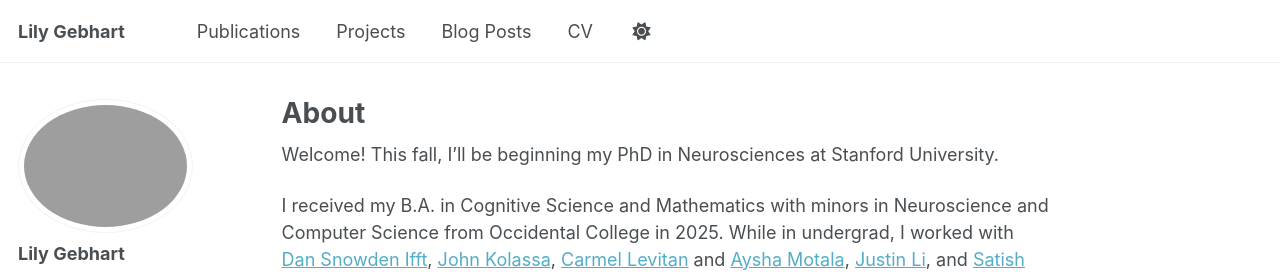
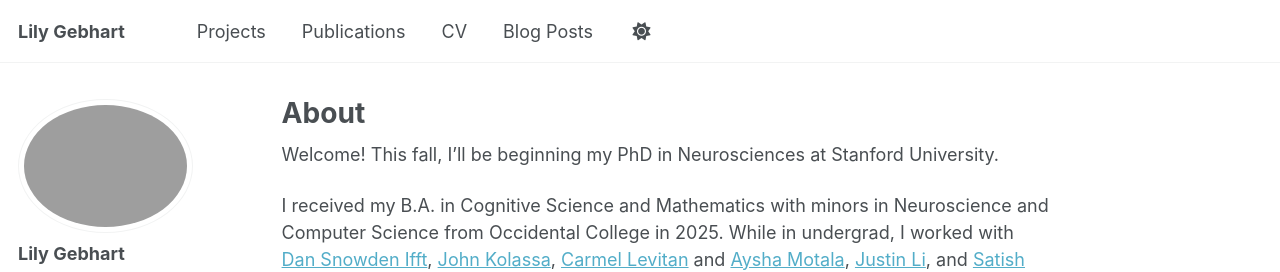
Before and after one commit to Lily-Gebhart/Lily-Gebhart.github.io, a Jekyll site: the page built from _pages/about.md, in a window 1280 px wide. Shown: the top 272 px of the page. Built offline with Jekyll 4.4.1, drawn with Linux system fonts in a browser that asks for light colours; some web fonts are replaced; part of the change alters nothing that is shown.

```diff
--- a/_data/navigation.yml
+++ b/_data/navigation.yml
@@ -8,17 +8,17 @@
 #      Markdown formatted page while the second is generated using JSON.
 
 main:
+  - title: "Projects"
+    url: /projects/
+
   - title: "Publications"
     url: /publications/
 
-  - title: "Projects"
-    url: /projects/
+  - title: "CV"
+    url: /cv/
 
   - title: "Blog Posts"
     url: /year-archive/
 
-  - title: "CV"
-    url: /cv/
-
  #  - title: "CV"
  #    url: /cv-json/
```
